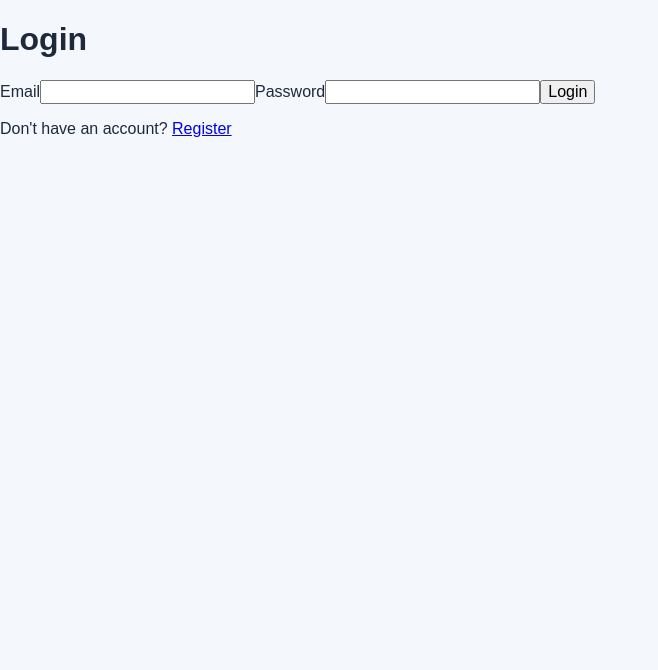
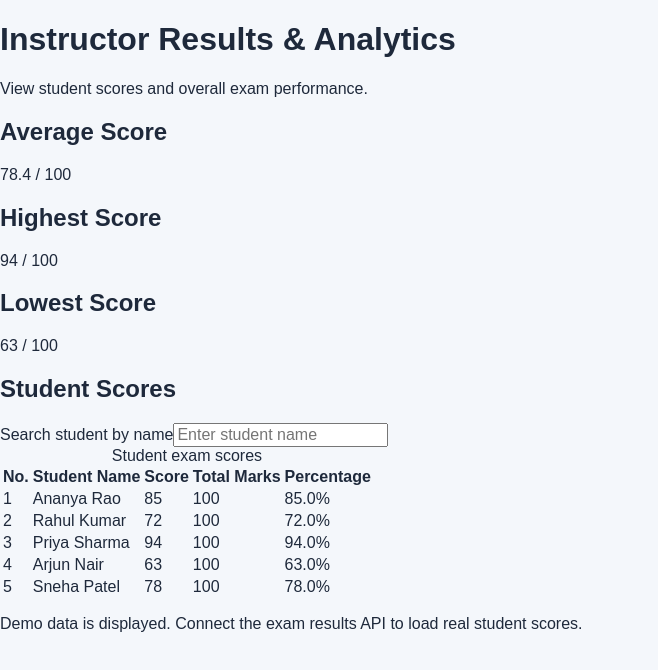
Before and after one commit to SE-Team-6/online_exam_portal, a React app in the folder frontend/: page /instructor-results in a window 1280 px wide. Before the commit this address led to /login. Shown: the top 670 px of the page, without its empty margins (0-658 px from the left). Built offline with nearby package versions, Linux system fonts and the light colour scheme; no server answers; sample sign-in values are in the browser's storage; the HTML template or start-up script is replaced by a standard one.

Commit message:
Add instructor results and analytics dashboard

```diff
--- a/frontend/src/App.jsx
+++ b/frontend/src/App.jsx
@@ -1,3 +1,4 @@
+
 import { useState } from "react";
 import {
   BrowserRouter,
@@ -10,6 +11,7 @@ import {
 import { apiRequest } from "./services/api";
 import ProtectedRoute from "./components/ProtectedRoute";
 import QuestionBank from "./pages/QuestionBank";
+import InstructorResults from "./pages/InstructorResults";
 
 function Login() {
   const navigate = useNavigate();
@@ -39,7 +41,9 @@ function Login() {
       sessionStorage.setItem("token", token);
       sessionStorage.setItem("role", role);
 
-      navigate(role === "student" ? "/student" : "/admin", { replace: true });
+      navigate(role === "student" ? "/student" : "/admin", {
+        replace: true,
+      });
     } catch (err) {
       if (err.status === 401) {
         setError("Invalid email or password. Please try again.");
@@ -190,6 +194,9 @@ function Admin() {
       <p>
         <Link to="/question-bank">Manage Question Bank</Link>
       </p>
+      <p>
+        <Link to="/instructor-results">View Instructor Results &amp; Analytics</Link>
+      </p>
     </main>
   );
 }
@@ -229,6 +236,15 @@ function App() {
           }
         />
 
+        <Route
+          path="/instructor-results"
+          element={
+            <ProtectedRoute allowedRoles={["admin", "instructor"]}>
+              <InstructorResults />
+            </ProtectedRoute>
+          }
+        />
+
         <Route path="*" element={<Navigate to="/login" replace />} />
       </Routes>
     </BrowserRouter>
--- /dev/null
+++ b/frontend/src/pages/InstructorResults.jsx
@@ -0,0 +1,111 @@
+
+import { useMemo, useState } from "react";
+
+const sampleResults = [
+  { id: 1, studentName: "Ananya Rao", score: 85, totalMarks: 100 },
+  { id: 2, studentName: "Rahul Kumar", score: 72, totalMarks: 100 },
+  { id: 3, studentName: "Priya Sharma", score: 94, totalMarks: 100 },
+  { id: 4, studentName: "Arjun Nair", score: 63, totalMarks: 100 },
+  { id: 5, studentName: "Sneha Patel", score: 78, totalMarks: 100 },
+];
+
+function InstructorResults() {
+  const [results] = useState(sampleResults);
+  const [searchTerm, setSearchTerm] = useState("");
+
+  const filteredResults = useMemo(
+    () =>
+      results.filter((result) =>
+        result.studentName.toLowerCase().includes(searchTerm.toLowerCase())
+      ),
+    [results, searchTerm]
+  );
+
+  const analytics = useMemo(() => {
+    if (results.length === 0) {
+      return { average: 0, highest: 0, lowest: 0 };
+    }
+
+    const scores = results.map((result) => result.score);
+    const total = scores.reduce((sum, score) => sum + score, 0);
+
+    return {
+      average: (total / scores.length).toFixed(1),
+      highest: Math.max(...scores),
+      lowest: Math.min(...scores),
+    };
+  }, [results]);
+
+  return (
+    <main className="instructor-results">
+      <h1>Instructor Results &amp; Analytics</h1>
+      <p>View student scores and overall exam performance.</p>
+
+      <section aria-label="Exam score analytics">
+        <article>
+          <h2>Average Score</h2>
+          <p>{analytics.average} / 100</p>
+        </article>
+
+        <article>
+          <h2>Highest Score</h2>
+          <p>{analytics.highest} / 100</p>
+        </article>
+
+        <article>
+          <h2>Lowest Score</h2>
+          <p>{analytics.lowest} / 100</p>
+        </article>
+      </section>
+
+      <section aria-labelledby="student-results-heading">
+        <h2 id="student-results-heading">Student Scores</h2>
+
+        <label htmlFor="student-search">Search student by name</label>
+        <input
+          id="student-search"
+          type="search"
+          value={searchTerm}
+          onChange={(event) => setSearchTerm(event.target.value)}
+          placeholder="Enter student name"
+        />
+
+        {filteredResults.length === 0 ? (
+          <p role="status">No students found.</p>
+        ) : (
+          <table>
+            <caption>Student exam scores</caption>
+            <thead>
+              <tr>
+                <th scope="col">No.</th>
+                <th scope="col">Student Name</th>
+                <th scope="col">Score</th>
+                <th scope="col">Total Marks</th>
+                <th scope="col">Percentage</th>
+              </tr>
+            </thead>
+            <tbody>
+              {filteredResults.map((result, index) => (
+                <tr key={result.id}>
+                  <td>{index + 1}</td>
+                  <td>{result.studentName}</td>
+                  <td>{result.score}</td>
+                  <td>{result.totalMarks}</td>
+                  <td>
+                    {((result.score / result.totalMarks) * 100).toFixed(1)}%
+                  </td>
+                </tr>
+              ))}
+            </tbody>
+          </table>
+        )}
+      </section>
+
+      <p role="note">
+        Demo data is displayed. Connect the exam results API to load real student scores.
+      </p>
+    </main>
+  );
+}
+
+export default InstructorResults;
```
